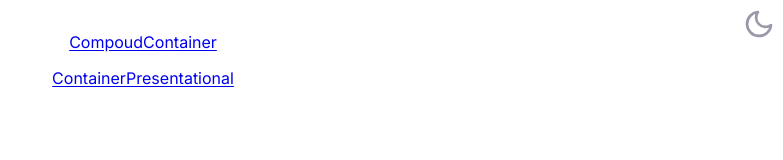
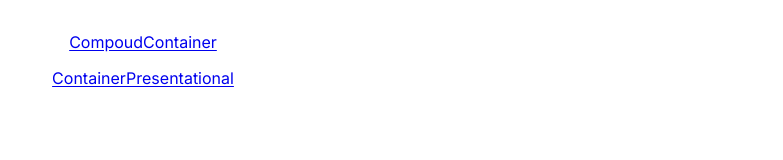
Before and after one commit to catharygr/patrones-react-nextjs, a Next.js app: page / in a window 1280 px wide. Shown: the top 160 px of the page, without its empty margins (497-1280 px from the left). Built offline with nearby package versions, Linux system fonts and the light colour scheme.

Commit message:
Trabajando la libreria de iconos react-feather

```diff
--- a/src/app/componentes/header/Theme.jsx
+++ b/src/app/componentes/header/Theme.jsx
@@ -31,23 +31,6 @@ export default function Theme(props) {
       onMouseLeave={handleLeave}
       onFocus={handleEnter}
       onBlur={handleLeave}
-    >
-      <Moon
-        style={{
-          width: "100%",
-          display: props.dark ? "none" : "block",
-          color: hover ? "steelblue" : "#99a",
-        }}
-        aria-hidden="true"
-      />
-      <Sun
-        style={{
-          width: "100%",
-          display: props.dark ? "block" : "none",
-          color: hover ? "goldenrod" : "#99a",
-        }}
-        aria-hidden="true"
-      />
-    </button>
+    ></button>
   );
 }
```
